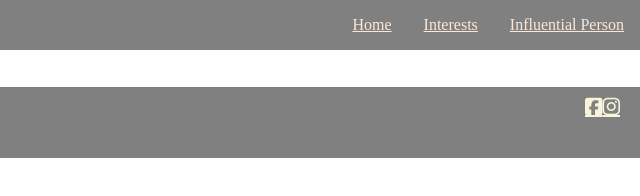
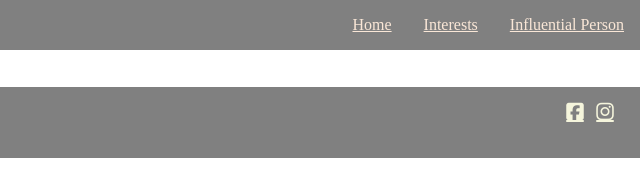
Before and after one commit to AllenRodi/About-Me, a plain HTML site: page index.html in a window 1280 px wide. Shown: the full height of the page, 640-1280 px from the left. Drawn offline with Linux system fonts and the light colour scheme.

Commit message:
update display to social links

```diff
--- a/styles.css
+++ b/styles.css
@@ -90,4 +90,7 @@ footer #social ul li a {
     display: flex;
     justify-content: center;
     align-items: center;
+    width: 30px;
+    height: 30px;
+    border-radius: 30px;
 }
```
